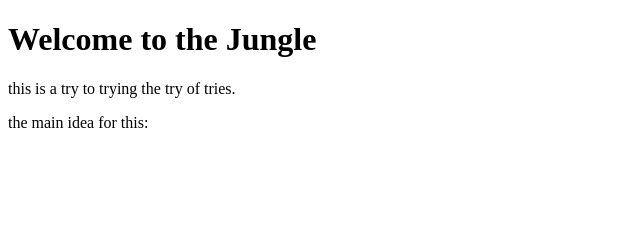
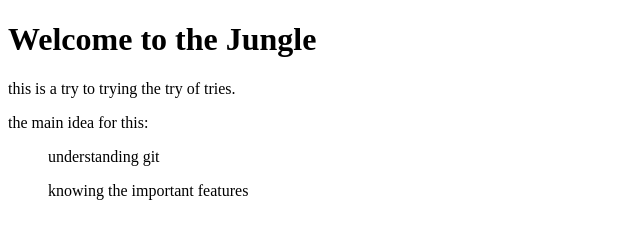
Before and after one commit to JonathanOH-1/newGitTest, a plain HTML site: page index.html in a window 1280 px wide. Shown: the whole page, without its empty margins (0-640 px from the left). Drawn offline with Linux system fonts and the light colour scheme.

Commit message:
Update index.html

```diff
--- a/index.html
+++ b/index.html
@@ -5,10 +5,8 @@
 	<p> this is a try to trying the try of tries.</p>
 
 	    <p> the main idea for this: </p>
-		<ul>
-			<understanding git>
-			<knowing the important features>
-		</ul>
+		<ul> understanding git</ul>
+		<ul>knowing the important features</ul>
 
 
 	</title>
```
